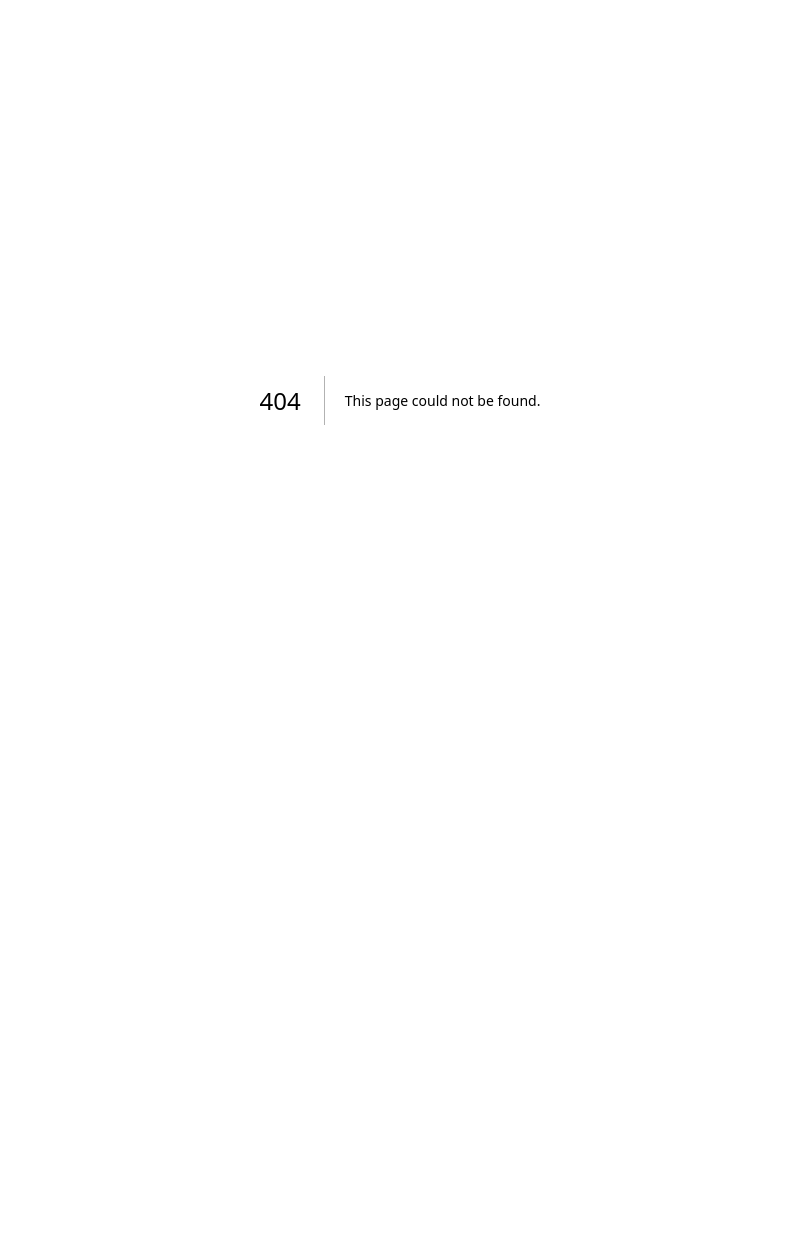
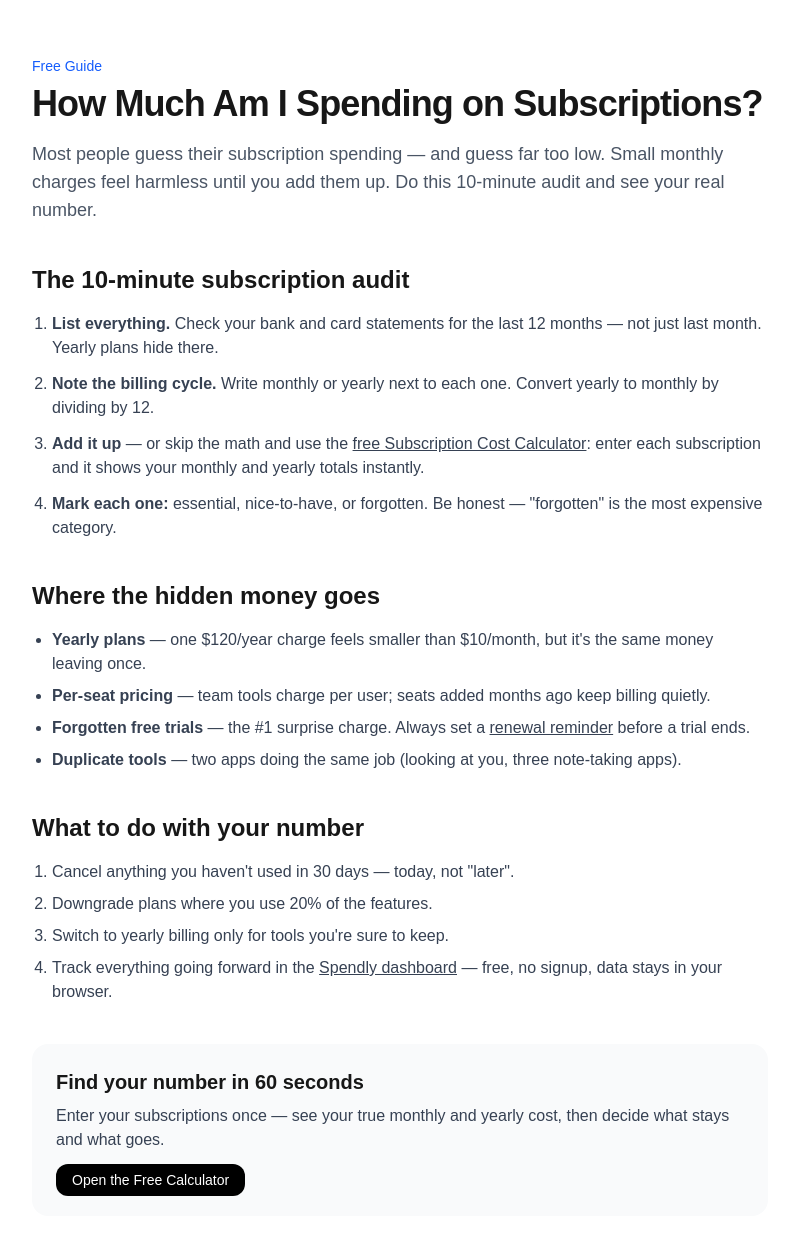
Before and after one commit to sbrstone786-cloud/spendly, a Next.js app: page /how-much-am-i-spending-on-subscriptions in a window 1280 px wide. Before the commit this address had no page. Shown: the top 1234 px of the page, without its empty margins (240-1033 px from the left). Before the commit the page ends 800 px from the top, so only its background shows below. Built offline with nearby package versions, Linux system fonts and the light colour scheme.

Commit message:
create how much am i spending on subscriptions page

```diff
--- /dev/null
+++ b/app/how-much-am-i-spending-on-subscriptions/page.tsx
@@ -0,0 +1,161 @@
+import type { Metadata } from "next";
+import Link from "next/link";
+
+export const metadata: Metadata = {
+  title: "How Much Am I Spending on Subscriptions? Find Out Free | Spendly",
+  description:
+    "Add up every subscription in 10 minutes and see your true monthly and yearly cost. Free calculator, checklist, and money-saving tips — no signup.",
+  keywords: [
+    "how much am i spending on subscriptions",
+    "subscription spending calculator",
+    "how much do i spend on subscriptions",
+    "track subscription spending",
+  ],
+  openGraph: {
+    title: "How Much Am I Spending on Subscriptions? Find Out Free | Spendly",
+    description:
+      "Do a 10-minute subscription audit and see your real monthly and yearly spend. Free calculator and checklist.",
+    url: "https://spendly-beryl-three.vercel.app/how-much-am-i-spending-on-subscriptions",
+    siteName: "Spendly",
+    type: "website",
+  },
+  alternates: {
+    canonical: "https://spendly-beryl-three.vercel.app/how-much-am-i-spending-on-subscriptions",
+  },
+};
+
+const faqJsonLd = {
+  "@context": "https://schema.org",
+  "@type": "FAQPage",
+  mainEntity: [
+    {
+      "@type": "Question",
+      name: "How do I figure out how much I spend on subscriptions?",
+      acceptedAnswer: {
+        "@type": "Answer",
+        text: "List every subscription with its cost and billing cycle, convert yearly plans to monthly by dividing by 12, then add everything up. Spendly's free Subscription Cost Calculator does the math for you in seconds.",
+      },
+    },
+    {
+      "@type": "Question",
+      name: "What is the average person spending on subscriptions?",
+      acceptedAnswer: {
+        "@type": "Answer",
+        text: "It varies widely, but many people underestimate their spending by 2–3x because small monthly charges and yearly renewals are easy to forget. A full audit usually reveals at least one subscription worth cancelling.",
+      },
+    },
+    {
+      "@type": "Question",
+      name: "How can I reduce my subscription spending?",
+      acceptedAnswer: {
+        "@type": "Answer",
+        text: "Cancel anything unused in the last 30 days, downgrade plans you don't fully use, switch yearly billing where you get a discount, and set renewal reminders so forgotten subscriptions can't surprise you.",
+      },
+    },
+  ],
+};
+
+export default function SubscriptionSpendingPage() {
+  return (
+    <main className="min-h-screen bg-white">
+      <script
+        type="application/ld+json"
+        dangerouslySetInnerHTML={{ __html: JSON.stringify(faqJsonLd) }}
+      />
+      <div className="max-w-3xl mx-auto px-4 py-14">
+        <p className="text-sm font-medium text-blue-600">Free Guide</p>
+        <h1 className="mt-2 text-4xl font-bold tracking-tight">
+          How Much Am I Spending on Subscriptions?
+        </h1>
+        <p className="mt-4 text-lg text-gray-600">
+          Most people guess their subscription spending — and guess far too low.
+          Small monthly charges feel harmless until you add them up. Do this
+          10-minute audit and see your real number.
+        </p>
+
+        <section className="mt-10">
+          <h2 className="text-2xl font-bold">The 10-minute subscription audit</h2>
+          <ol className="mt-4 list-decimal pl-5 space-y-3 text-gray-700">
+            <li>
+              <strong>List everything.</strong> Check your bank and card statements
+              for the last 12 months — not just last month. Yearly plans hide there.
+            </li>
+            <li>
+              <strong>Note the billing cycle.</strong> Write monthly or yearly next
+              to each one. Convert yearly to monthly by dividing by 12.
+            </li>
+            <li>
+              <strong>Add it up</strong> — or skip the math and use the{" "}
+              <Link href="/subscription-cost-calculator" className="font-medium underline">
+                free Subscription Cost Calculator
+              </Link>
+              : enter each subscription and it shows your monthly and yearly totals instantly.
+            </li>
+            <li>
+              <strong>Mark each one:</strong> essential, nice-to-have, or forgotten.
+              Be honest — "forgotten" is the most expensive category.
+            </li>
+          </ol>
+        </section>
+
+        <section className="mt-10">
+          <h2 className="text-2xl font-bold">Where the hidden money goes</h2>
+          <ul className="mt-4 list-disc pl-5 space-y-2 text-gray-700">
+            <li>
+              <strong>Yearly plans</strong> — one $120/year charge feels smaller than
+              $10/month, but it's the same money leaving once.
+            </li>
+            <li>
+              <strong>Per-seat pricing</strong> — team tools charge per user; seats
+              added months ago keep billing quietly.
+            </li>
+            <li>
+              <strong>Forgotten free trials</strong> — the #1 surprise charge. Always
+              set a{" "}
+              <Link href="/saas-renewal-reminder" className="font-medium underline">
+                renewal reminder
+              </Link>{" "}
+              before a trial ends.
+            </li>
+            <li>
+              <strong>Duplicate tools</strong> — two apps doing the same job (looking
+              at you, three note-taking apps).
+            </li>
+          </ul>
+        </section>
+
+        <section className="mt-10">
+          <h2 className="text-2xl font-bold">What to do with your number</h2>
+          <ol className="mt-4 list-decimal pl-5 space-y-2 text-gray-700">
+            <li>Cancel anything you haven't used in 30 days — today, not "later".</li>
+            <li>Downgrade plans where you use 20% of the features.</li>
+            <li>Switch to yearly billing only for tools you're sure to keep.</li>
+            <li>
+              Track everything going forward in the{" "}
+              <Link href="/dashboard" className="font-medium underline">
+                Spendly dashboard
+              </Link>{" "}
+              — free, no signup, data stays in your browser.
+            </li>
+          </ol>
+        </section>
+
+        <section className="mt-10 rounded-2xl bg-gray-50 p-6">
+          <h2 className="text-xl font-bold">Find your number in 60 seconds</h2>
+          <p className="mt-2 text-gray-700">
+            Enter your subscriptions once — see your true monthly and yearly cost,
+            then decide what stays and what goes.
+          </p>
+          <div className="mt-4">
+            <Link
+              href="/subscription-cost-calculator"
+              className="rounded-xl bg-black px-4 py-2 text-sm font-medium text-white"
+            >
+              Open the Free Calculator
+            </Link>
+          </div>
+        </section>
+      </div>
+    </main>
+  );
+}
```
